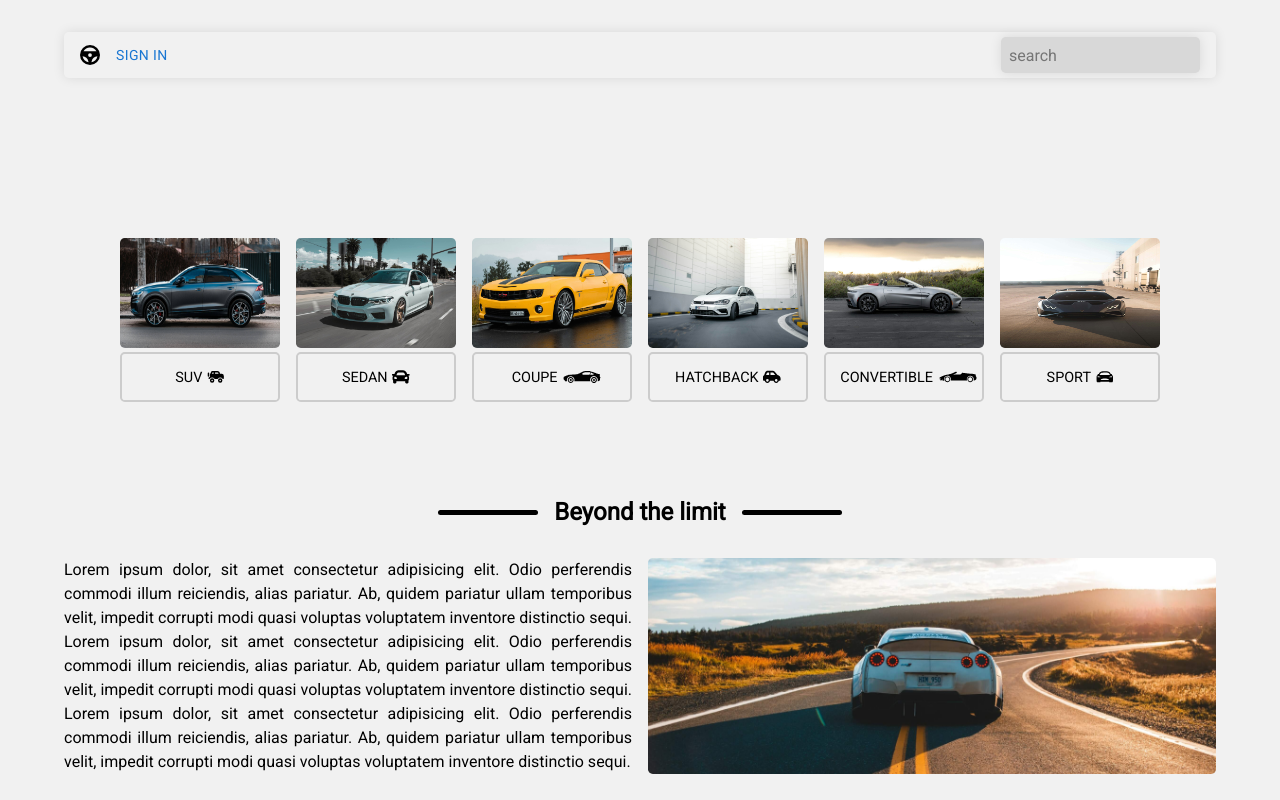
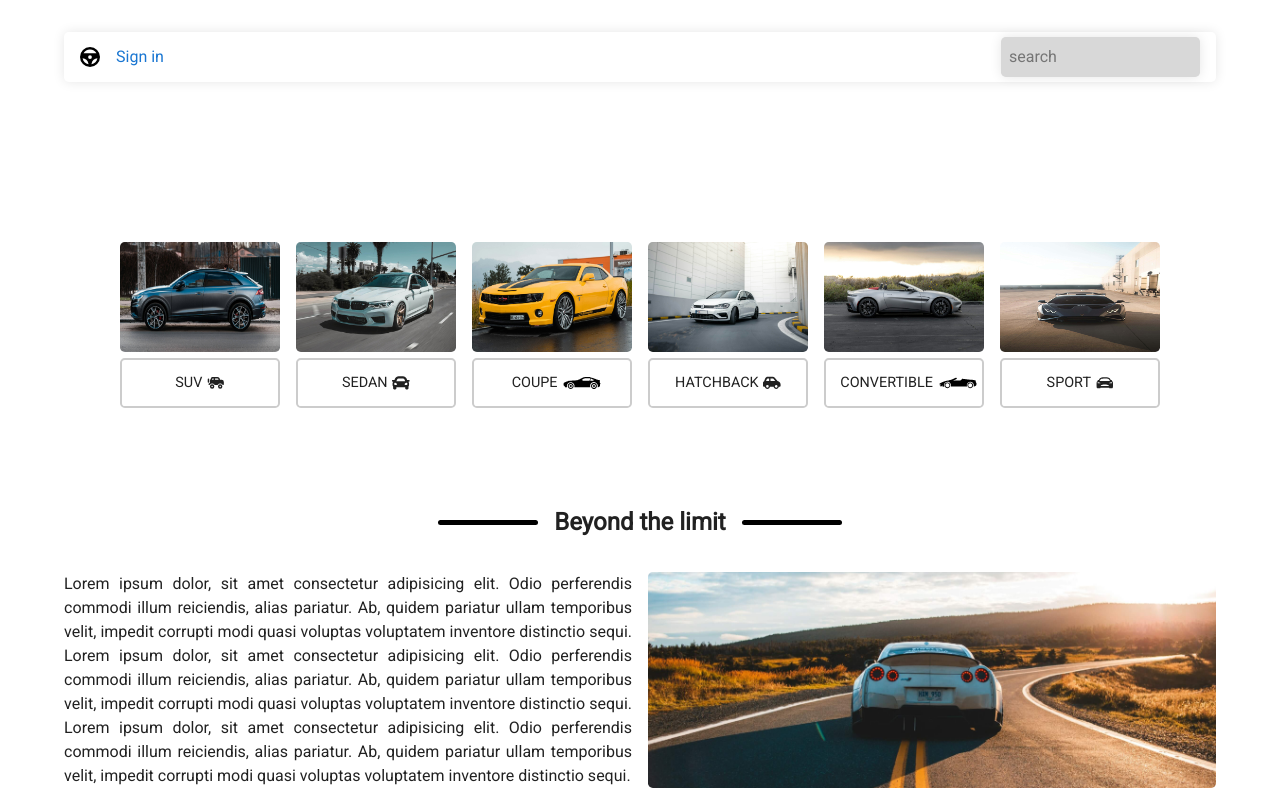
Before and after one commit to mahan-dev/Car_Project, a Next.js app: page / in a window 1280 px wide. Shown: the top 800 px of the page. Built offline with nearby package versions, Linux system fonts and the light colour scheme.

Commit message:
mui input

```diff
--- a/app/components/modules/styles/form/route.module.css
+++ b/app/components/modules/styles/form/route.module.css
@@ -30,7 +30,9 @@
 }
 
 .container__form input{
+
     width: 220px;
 
 
+
 }
--- a/app/layout.tsx
+++ b/app/layout.tsx
@@ -3,6 +3,7 @@ import "@/app/globals.css";
 import React from "react";
 import Layout from "@/layout/Layout";
 import { Metadata } from "next";
+import Provider from "@/provider/Provider";
 
 const roboto = Roboto({
   weight: "400",
@@ -22,7 +23,9 @@ export default function RootLayout({ children }: Readonly<LayoutProps>) {
   return (
     <html lang="en" dir="ltr">
       <body className={roboto.className}>
-        <Layout>{children}</Layout>
+        <Provider>
+          <Layout>{children}</Layout>
+        </Provider>
       </body>
     </html>
   );
--- a/app/provider/Provider.tsx
+++ b/app/provider/Provider.tsx
@@ -1,9 +1,16 @@
 "use client";
 
-import { useEffect, useState } from "react";
+import React, { useEffect, useState } from "react";
+import theme from "@/theme/theme";
+
 import { CssBaseline } from "@mui/material";
+import { ThemeProvider } from "@mui/material/styles";
 
-export default function Providers({ children }: { children: React.ReactNode }) {
+interface ProviderProps {
+  children: React.ReactNode;
+}
+
+const Provider = ({ children }: ProviderProps) => {
   const [mounted, setMounted] = useState(false);
 
   // Wait until client renders, to avoid SSR/client mismatch
@@ -15,8 +22,12 @@ export default function Providers({ children }: { children: React.ReactNode }) {
 
   return (
     <>
-      <CssBaseline />
-      {children}
+      <ThemeProvider theme={theme}>
+        <CssBaseline />
+        {children}
+      </ThemeProvider>
     </>
   );
-}
+};
+
+export default Provider;
--- /dev/null
+++ b/app/theme/theme.ts
@@ -0,0 +1,31 @@
+import { createTheme } from "@mui/material/styles";
+
+const theme = createTheme({
+  typography: {
+    fontFamily: "inherit",
+    allVariants: {
+      fontSize: "inherit",
+    },
+  },
+
+  components: {
+    MuiButton: {
+      styleOverrides: {
+        root: {
+          textTransform: "none",
+        },
+      },
+    },
+    MuiOutlinedInput: {
+      styleOverrides: {
+        root:{
+            input: {
+                padding: "0.6rem 1rem"
+            }
+        }
+      }
+    },
+  },
+});
+
+export default theme;
--- a/tsconfig.json
+++ b/tsconfig.json
@@ -32,6 +32,8 @@
       "@/models/*": ["./app/models/*"],
       "@/helper/*": ["./app/helper/*"],
       "@/utils/*": ["./app/utils/*"],
+      "@/theme/*": ["./app/theme/*"],
+      "@/provider/*": ["./app/provider/*"],
     }
   },
   "include": ["next-env.d.ts", "**/*.ts", "**/*.tsx", ".next/types/**/*.ts","global.d.ts"],
```
Also changed, not shown: app/components/modules/Form.tsx (+4 -3 lines).
